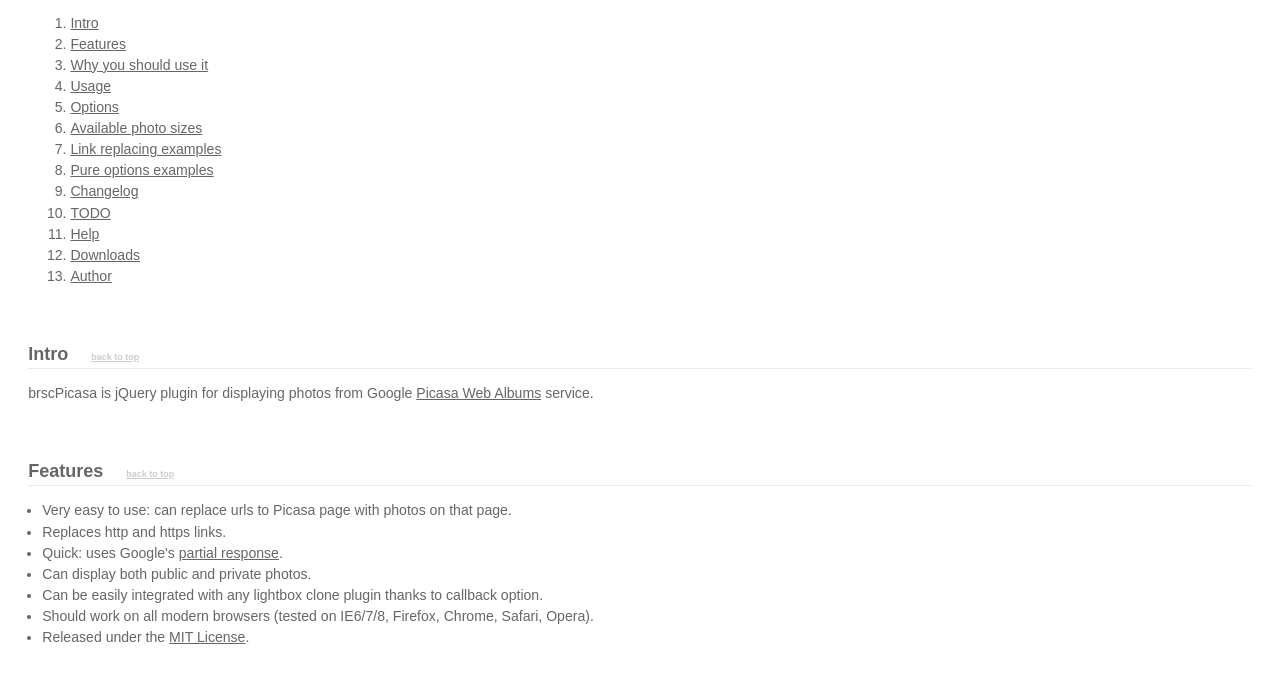
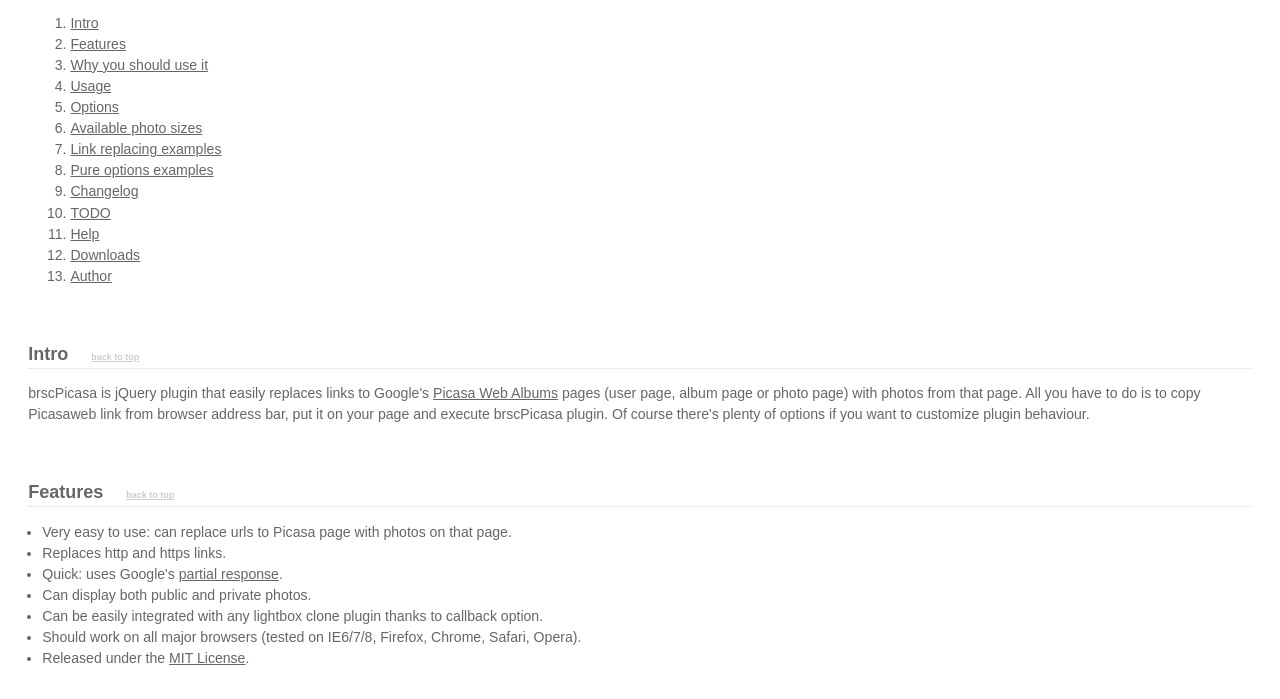
Before and after one commit to barszczmm/brscPicasa, a plain HTML site: page builds/brscPicasa-1.1/demo/index.html in a window 1280 px wide. Shown: the part 86-785 px from the top of the page. Drawn offline with Linux system fonts and the light colour scheme.

Commit message:
changed plugin description (intro)

```diff
--- a/builds/brscPicasa-1.1/demo/index.html
+++ b/builds/brscPicasa-1.1/demo/index.html
@@ -33,7 +33,7 @@
 		</ol>
 
 		<h2 id="intro">Intro <a href="#top" class="top">back to top</a></h2>
-		<p>brscPicasa is jQuery plugin for displaying photos from Google <a href="http://picasaweb.google.com">Picasa Web Albums</a> service.</p>
+		<p>brscPicasa is jQuery plugin that easily replaces links to Google's <a href="http://picasaweb.google.com">Picasa Web Albums</a> pages (user page, album page or photo page) with photos from that page. All you have to do is to copy Picasaweb link from browser address bar, put it on your page and execute brscPicasa plugin. Of course there's plenty of options if you want to customize plugin behaviour.</p>
 
 
 		<h2 id="features">Features <a href="#top" class="top">back to top</a></h2>
@@ -43,7 +43,7 @@
 			<li>Quick: uses Google's <a href="http://code.google.com/intl/pl/apis/gdata/docs/2.0/reference.html#PartialResponse">partial response</a>.</li>
 			<li>Can display both public and private photos.</li>
 			<li>Can be easily integrated with any lightbox clone plugin thanks to callback option.</li>
-			<li>Should work on all modern browsers (tested on IE6/7/8, Firefox, Chrome, Safari, Opera).</li>
+			<li>Should work on all major browsers (tested on IE6/7/8, Firefox, Chrome, Safari, Opera).</li>
 			<li>Released under the <a href="http://www.opensource.org/licenses/mit-license.php">MIT License</a>.</li>
 		</ul>
 
```
Also changed, not shown: demo/index.html (+2 -2 lines), 2 other files.
